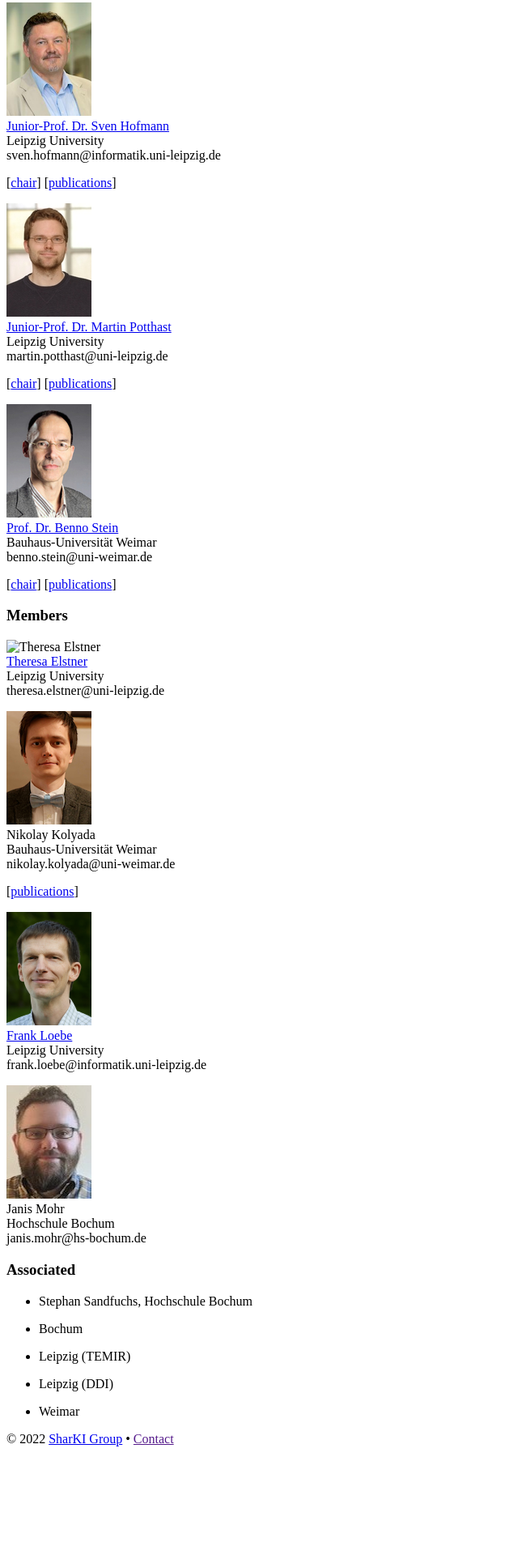
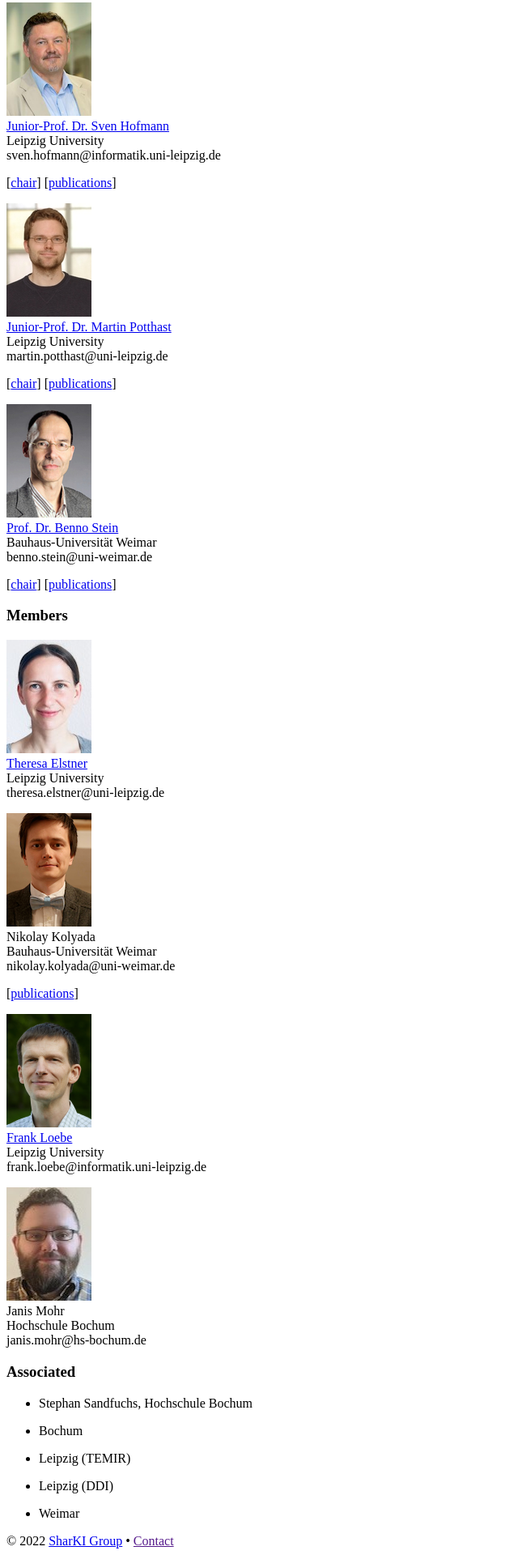
Before and after one commit to SharKI-Project/sharki-project.github.io, a Jekyll site: the page built from index.html, in a window 1280 px wide. Shown: the part 1254-3174 px from the top of the page at 81% size, without its empty margins (0-640 px from the left). Built offline with Jekyll 4.4.1, drawn with Linux system fonts in a browser that asks for light colours; a script that is not in the unit is left out; before the commit the page ends 3048 px from its top, so only the background shows below that.

Commit message:
Add elstner.jpg

```diff
--- a/index.html
+++ b/index.html
@@ -28,11 +28,9 @@ Mit SharKI entwickeln wir die hauseigene, weltweit einmalige Shared-Task-Plattfo
 
 
 
-<h1>Events</h1>
-
-
 <div class="uk-container uk-margin-medium">
 <div id="list-heads" class="webis-list">
+<h1>Events</h1>
 <ul class="uk-list uk-list-bullet">
 <li> 30.11.21 – GI, Fachsymposium "Testen und Zertifizieren von KI-Systemen"</li>
 <li> 04.11.21 – University Future Festival, Workshop "Ethikkommission 2.0 – Diskussionen zum Einsatz von KI in der Hochschulbildung"</li>
@@ -121,7 +119,7 @@ Mit SharKI entwickeln wir die hauseigene, weltweit einmalige Shared-Task-Plattfo
 <div id="list-heads" class="webis-list">
 
 <div id="elstner" class="entry">
-<div class="image people-image"><img src="people/img/_placeholder-icon.jpg" alt="Theresa Elstner"/></div>
+<div class="image people-image"><img src="people/img/elstner.jpg" alt="Theresa Elstner"/></div>
 <div class="description">
 <a href="https://www.uni-leipzig.de/personenprofil/mitarbeiter/theresa-elstner">Theresa Elstner</a>
 <br/> Leipzig University
```
